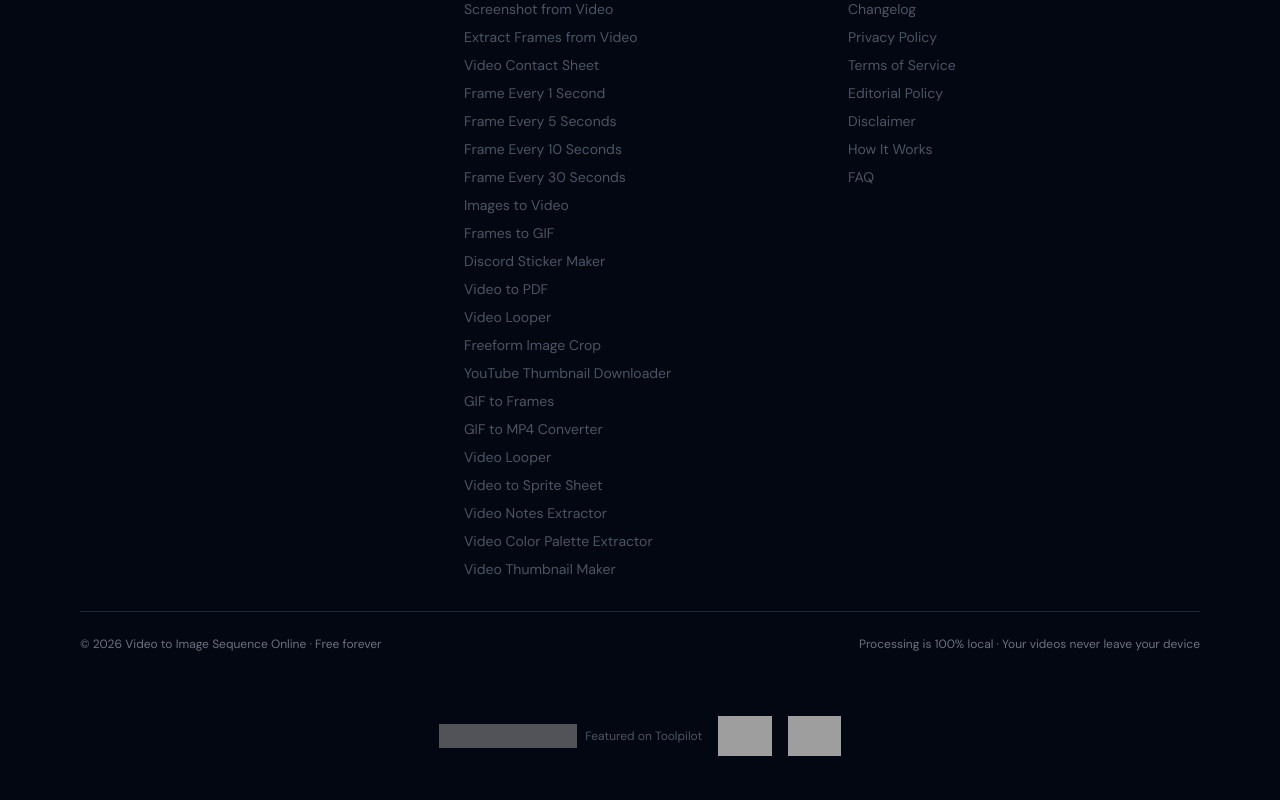
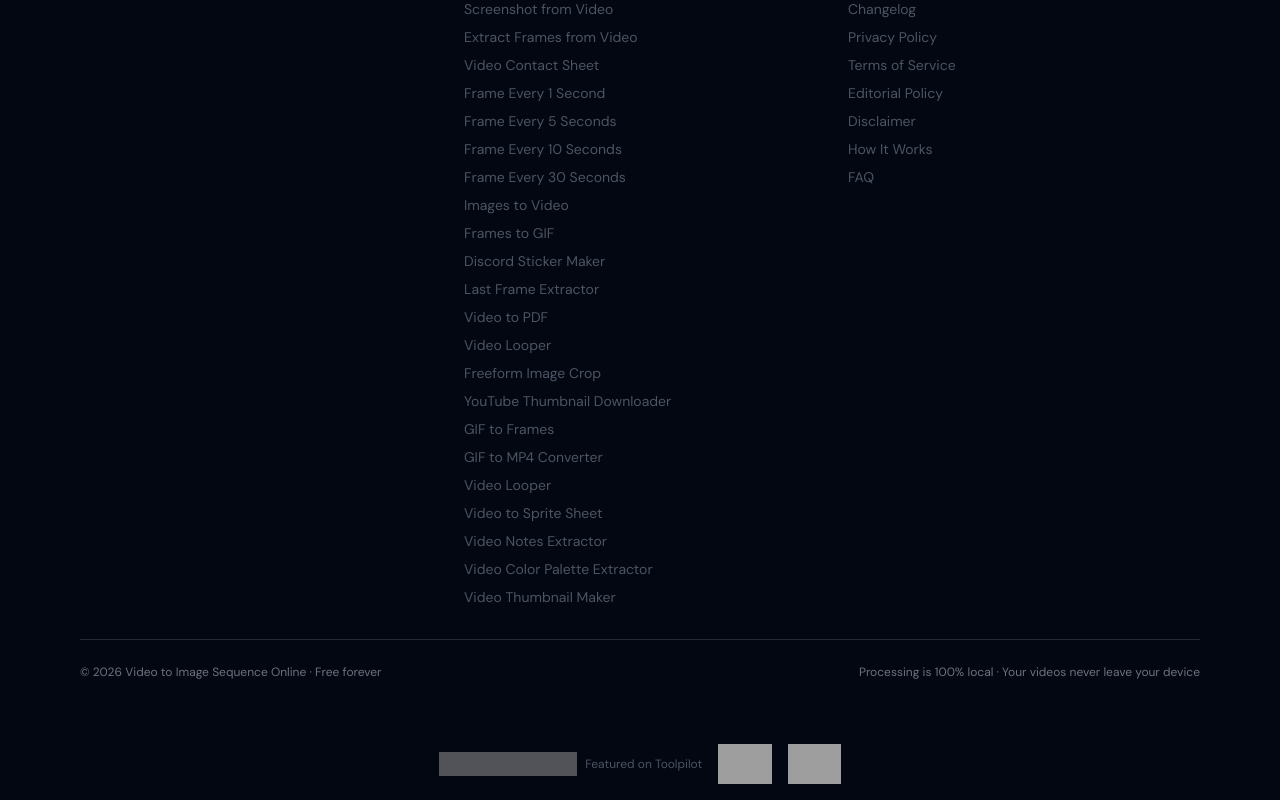
Before and after one commit to msachal5700/video-to-image-sequence, a React (Vite) app: page /last-frame-extractor in a window 1280 px wide. Shown: the part 4122-4922 px from the top of the page. Before the commit the page ends 4894 px from the top, so only its background shows below. Built offline with nearby package versions, Linux system fonts and the light colour scheme; grey boxes are pictures that could not be loaded.

Commit message:
Merge last-frame-extractor: footer link

```diff
--- a/components/Footer.tsx
+++ b/components/Footer.tsx
@@ -37,6 +37,7 @@ const Footer = () => {
               <li><Link to="/images-to-video" className="text-gray-600 hover:text-cyan-400 transition">Images to Video</Link></li>
               <li><Link to="/frames-to-gif" className="text-gray-600 hover:text-cyan-400 transition">Frames to GIF</Link></li>
                 <li><Link to="/discord-sticker-maker" className="text-gray-600 hover:text-cyan-400 transition">Discord Sticker Maker</Link></li>
+<li><Link to="/last-frame-extractor" className="text-gray-600 hover:text-cyan-400 transition">Last Frame Extractor</Link></li>
 <li><Link to="/video-to-pdf" className="text-gray-600 hover:text-cyan-400 transition">Video to PDF</Link></li>
 <li><Link to="/video-looper" className="text-gray-600 hover:text-cyan-400 transition">Video Looper</Link></li>
               <li><Link to="/image-crop" className="text-gray-600 hover:text-cyan-400 transition">Freeform Image Crop</Link></li>
```
